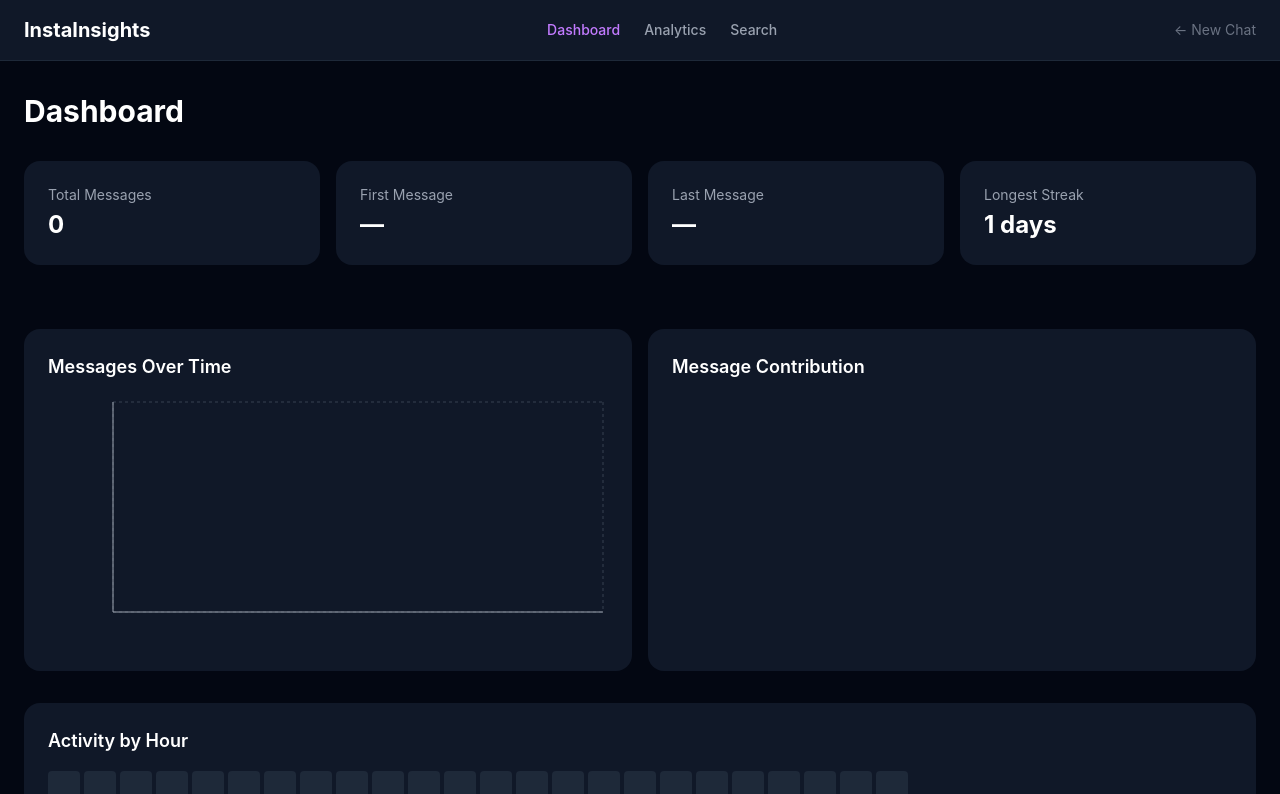
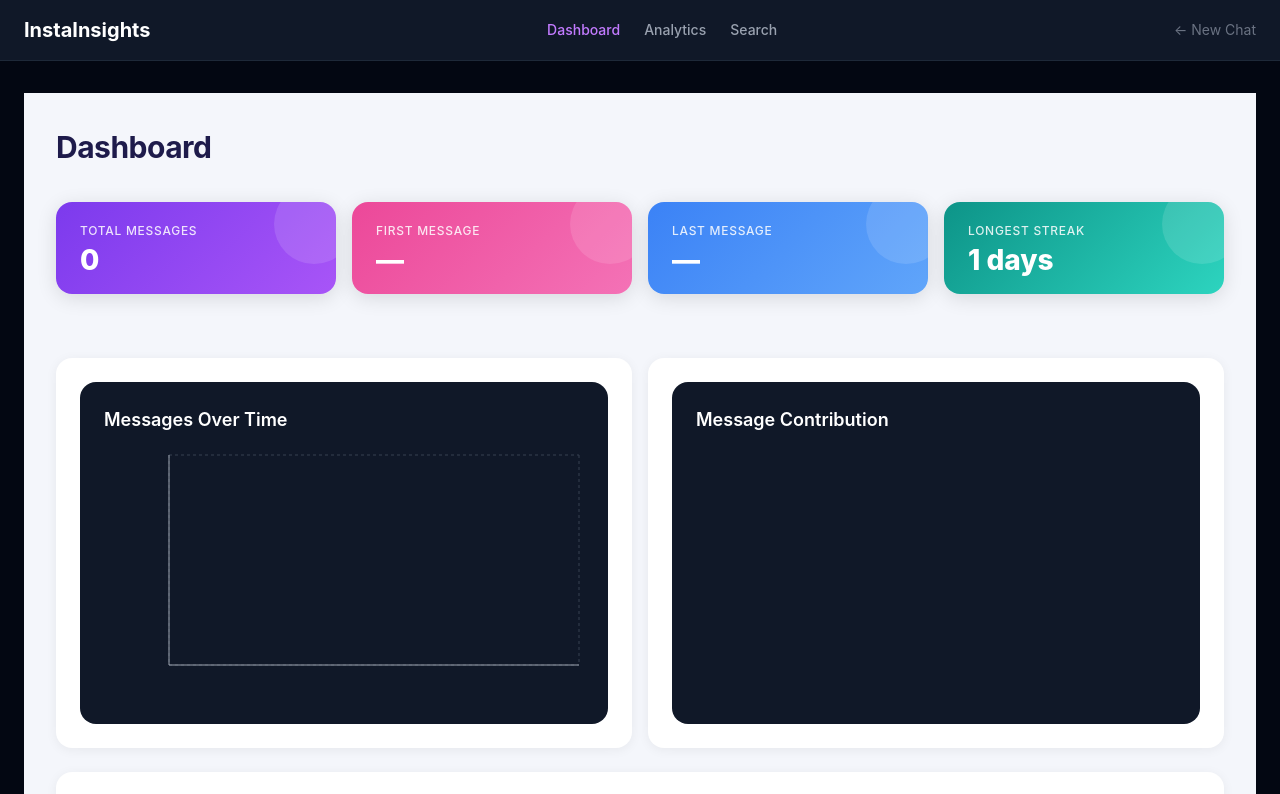
Before and after one commit to hamzaTheZeeshan/InstaInsights, a React (Vite) app: page /dashboard in a window 1280 px wide. Shown: the top 794 px of the page. Built offline with nearby package versions, Linux system fonts and the light colour scheme.

Commit message:
Dashboard

```diff
--- /dev/null
+++ b/src/pages/DashboardPage.css
@@ -0,0 +1,193 @@
+/* ============================================================
+   DashboardPage.css
+   Visual style inspired by the Lector-style dashboard reference:
+   vibrant gradient cards, white content area, clean sans-serif
+   ============================================================ */
+
+/* ── Page wrapper ─────────────────────────────────────────── */
+.dashboard-page {
+    padding: 2rem;
+    background-color: #f4f6fb;
+    min-height: 100vh;
+}
+
+/* ── Page header ──────────────────────────────────────────── */
+.dashboard-header {
+    margin-bottom: 2rem;
+}
+
+.dashboard-title {
+    font-size: 1.875rem;
+    font-weight: 700;
+    color: #1e1b4b;
+    margin: 0 0 0.25rem 0;
+    letter-spacing: -0.5px;
+}
+
+.dashboard-subtitle {
+    font-size: 0.9rem;
+    color: #6b7280;
+    margin: 0;
+}
+
+/* ── Stat cards grid ──────────────────────────────────────── */
+.stat-grid {
+    display: grid;
+    grid-template-columns: repeat(2, 1fr);
+    gap: 1rem;
+    margin-bottom: 2rem;
+}
+
+@media (min-width: 768px) {
+    .stat-grid {
+        grid-template-columns: repeat(4, 1fr);
+    }
+}
+
+/* Base stat card */
+.stat-card {
+    border-radius: 1rem;
+    padding: 1.25rem 1.5rem;
+    color: #fff;
+    position: relative;
+    overflow: hidden;
+    box-shadow: 0 4px 20px rgba(0, 0, 0, 0.12);
+    transition: transform 0.2s ease, box-shadow 0.2s ease;
+}
+
+.stat-card:hover {
+    transform: translateY(-3px);
+    box-shadow: 0 8px 28px rgba(0, 0, 0, 0.18);
+}
+
+/* Gradient variants */
+.stat-card--purple {
+    background: linear-gradient(135deg, #7c3aed 0%, #a855f7 100%);
+}
+
+.stat-card--pink {
+    background: linear-gradient(135deg, #ec4899 0%, #f472b6 100%);
+}
+
+.stat-card--blue {
+    background: linear-gradient(135deg, #3b82f6 0%, #60a5fa 100%);
+}
+
+.stat-card--teal {
+    background: linear-gradient(135deg, #0d9488 0%, #2dd4bf 100%);
+}
+
+/* Decorative circle in top-right of card */
+.stat-card::after {
+    content: '';
+    position: absolute;
+    top: -18px;
+    right: -18px;
+    width: 80px;
+    height: 80px;
+    border-radius: 50%;
+    background: rgba(255, 255, 255, 0.12);
+}
+
+.stat-card-label {
+    font-size: 0.75rem;
+    font-weight: 500;
+    text-transform: uppercase;
+    letter-spacing: 0.06em;
+    opacity: 0.85;
+    margin: 0 0 0.4rem 0;
+}
+
+.stat-card-value {
+    font-size: 1.75rem;
+    font-weight: 800;
+    margin: 0;
+    line-height: 1;
+}
+
+/* ── Participant cards grid ───────────────────────────────── */
+.participant-grid {
+    display: grid;
+    grid-template-columns: 1fr;
+    gap: 1rem;
+    margin-bottom: 2rem;
+}
+
+@media (min-width: 768px) {
+    .participant-grid {
+        grid-template-columns: repeat(2, 1fr);
+    }
+}
+
+.participant-card {
+    background: #ffffff;
+    border-radius: 1rem;
+    padding: 1.5rem;
+    box-shadow: 0 2px 12px rgba(0, 0, 0, 0.06);
+    border-top: 3px solid #7c3aed;
+}
+
+.participant-card:nth-child(2) {
+    border-top-color: #ec4899;
+}
+
+.participant-name {
+    font-size: 1rem;
+    font-weight: 700;
+    color: #7c3aed;
+    margin: 0 0 1rem 0;
+}
+
+.participant-card:nth-child(2) .participant-name {
+    color: #ec4899;
+}
+
+.participant-stats-grid {
+    display: grid;
+    grid-template-columns: repeat(2, 1fr);
+    gap: 0.875rem;
+}
+
+.participant-stat-label {
+    font-size: 0.7rem;
+    color: #9ca3af;
+    text-transform: uppercase;
+    letter-spacing: 0.05em;
+    margin: 0 0 0.2rem 0;
+}
+
+.participant-stat-value {
+    font-size: 1.125rem;
+    font-weight: 700;
+    color: #1e1b4b;
+    margin: 0;
+}
+
+/* ── Charts grid ──────────────────────────────────────────── */
+.charts-grid {
+    display: grid;
+    grid-template-columns: 1fr;
+    gap: 1rem;
+    margin-bottom: 1.5rem;
+}
+
+@media (min-width: 768px) {
+    .charts-grid {
+        grid-template-columns: repeat(2, 1fr);
+    }
+}
+
+.chart-card {
+    background: #ffffff;
+    border-radius: 1rem;
+    padding: 1.5rem;
+    box-shadow: 0 2px 12px rgba(0, 0, 0, 0.06);
+}
+
+/* ── Heatmap wrapper ──────────────────────────────────────── */
+.heatmap-card {
+    background: #ffffff;
+    border-radius: 1rem;
+    padding: 1.5rem;
+    box-shadow: 0 2px 12px rgba(0, 0, 0, 0.06);
+}
--- a/src/pages/DashboardPage.tsx
+++ b/src/pages/DashboardPage.tsx
@@ -1,3 +1,4 @@
+import './DashboardPage.css';
 import Layout from '../components/Layout/Layout';
 import MessageTrendChart from '../components/Charts/MessageTrendChart';
 import UserContributionChart from '../components/Charts/UserContributionChart';
@@ -5,15 +6,26 @@ import ActivityHeatmap from '../components/Charts/ActivityHeatmap';
 import { useAnalytics } from '../hooks/useAnalytics';
 import { useChatData } from '../hooks/useChatData';
 
-function StatCard({ label, value }: { label: string; value: string | number }) {
+/* ── Types ────────────────────────────────────────────────── */
+type StatCardVariant = 'purple' | 'pink' | 'blue' | 'teal';
+
+interface StatCardProps {
+  label: string;
+  value: string | number;
+  variant?: StatCardVariant;
+}
+
+/* ── StatCard ─────────────────────────────────────────────── */
+function StatCard({ label, value, variant = 'purple' }: StatCardProps) {
   return (
-    <div className="bg-gray-900 rounded-2xl p-6">
-      <p className="text-gray-400 text-sm mb-1">{label}</p>
-      <p className="text-white text-2xl font-bold">{value}</p>
+    <div className={`stat-card stat-card--${variant}`}>
+      <p className="stat-card-label">{label}</p>
+      <p className="stat-card-value">{value}</p>
     </div>
   );
 }
 
+/* ── DashboardPage ────────────────────────────────────────── */
 export default function DashboardPage() {
   const { participants } = useChatData();
   const { messageStats, activityStats, responseStats } = useAnalytics();
@@ -28,46 +40,69 @@ export default function DashboardPage() {
 
   return (
     <Layout>
-      <div className="mb-8">
-        <h1 className="text-3xl font-bold text-white mb-1">Dashboard</h1>
-        <p className="text-gray-400">
-          {participants.join(' & ')}
-        </p>
+      <div className="dashboard-page">
+
+        {/* Header */}
+        <div className="dashboard-header">
+          <h1 className="dashboard-title">Dashboard</h1>
+          <p className="dashboard-subtitle">{participants.join(' & ')}</p>
         </div>
 
         {/* Stat Cards */}
-      <div className="grid grid-cols-2 md:grid-cols-4 gap-4 mb-8">
-        <StatCard label="Total Messages" value={messageStats.total.toLocaleString()} />
-        <StatCard label="First Message" value={formatDate(messageStats.firstMessage)} />
-        <StatCard label="Last Message" value={formatDate(messageStats.lastMessage)} />
-        <StatCard label="Longest Streak" value={`${activityStats.streak} days`} />
+        <div className="stat-grid">
+          <StatCard
+            label="Total Messages"
+            value={messageStats.total.toLocaleString()}
+            variant="purple"
+          />
+          <StatCard
+            label="First Message"
+            value={formatDate(messageStats.firstMessage)}
+            variant="pink"
+          />
+          <StatCard
+            label="Last Message"
+            value={formatDate(messageStats.lastMessage)}
+            variant="blue"
+          />
+          <StatCard
+            label="Longest Streak"
+            value={`${activityStats.streak} days`}
+            variant="teal"
+          />
         </div>
 
-      {/* Per participant */}
-      <div className="grid grid-cols-1 md:grid-cols-2 gap-4 mb-8">
-        {participants.map(p => (
-          <div key={p} className="bg-gray-900 rounded-2xl p-6">
-            <p className="text-purple-400 font-semibold mb-3">{p}</p>
-            <div className="grid grid-cols-2 gap-3">
+        {/* Per-participant breakdown */}
+        <div className="participant-grid">
+          {participants.map((p) => (
+            <div key={p} className="participant-card">
+              <p className="participant-name">{p}</p>
+              <div className="participant-stats-grid">
                 <div>
-                <p className="text-gray-500 text-xs">Messages</p>
-                <p className="text-white font-bold">{(messageStats.perParticipant[p] ?? 0).toLocaleString()}</p>
+                  <p className="participant-stat-label">Messages</p>
+                  <p className="participant-stat-value">
+                    {(messageStats.perParticipant[p] ?? 0).toLocaleString()}
+                  </p>
                 </div>
                 <div>
-                <p className="text-gray-500 text-xs">Share</p>
-                <p className="text-white font-bold">{messageStats.percentagePerParticipant[p] ?? 0}%</p>
+                  <p className="participant-stat-label">Share</p>
+                  <p className="participant-stat-value">
+                    {messageStats.percentagePerParticipant[p] ?? 0}%
+                  </p>
                 </div>
                 <div>
-                <p className="text-gray-500 text-xs">Avg Response</p>
-                <p className="text-white font-bold">
+                  <p className="participant-stat-label">Avg Response</p>
+                  <p className="participant-stat-value">
                     {responseStats.averageResponseTime[p]
                       ? formatTime(responseStats.averageResponseTime[p])
                       : '—'}
                   </p>
                 </div>
                 <div>
-                <p className="text-gray-500 text-xs">Convo Starters</p>
-                <p className="text-white font-bold">{responseStats.conversationStarters[p] ?? 0}</p>
+                  <p className="participant-stat-label">Convo Starters</p>
+                  <p className="participant-stat-value">
+                    {responseStats.conversationStarters[p] ?? 0}
+                  </p>
                 </div>
               </div>
             </div>
@@ -75,12 +110,21 @@ export default function DashboardPage() {
         </div>
 
         {/* Charts */}
-      <div className="grid grid-cols-1 md:grid-cols-2 gap-4 mb-8">
+        <div className="charts-grid">
+          <div className="chart-card">
             <MessageTrendChart activityStats={activityStats} />
+          </div>
+          <div className="chart-card">
             <UserContributionChart messageStats={messageStats} />
           </div>
+        </div>
 
+        {/* Activity Heatmap */}
+        <div className="heatmap-card">
           <ActivityHeatmap activityStats={activityStats} />
+        </div>
+
+      </div>
     </Layout>
   );
 }
```
Lines whose indentation alone changed are shown as unchanged.
